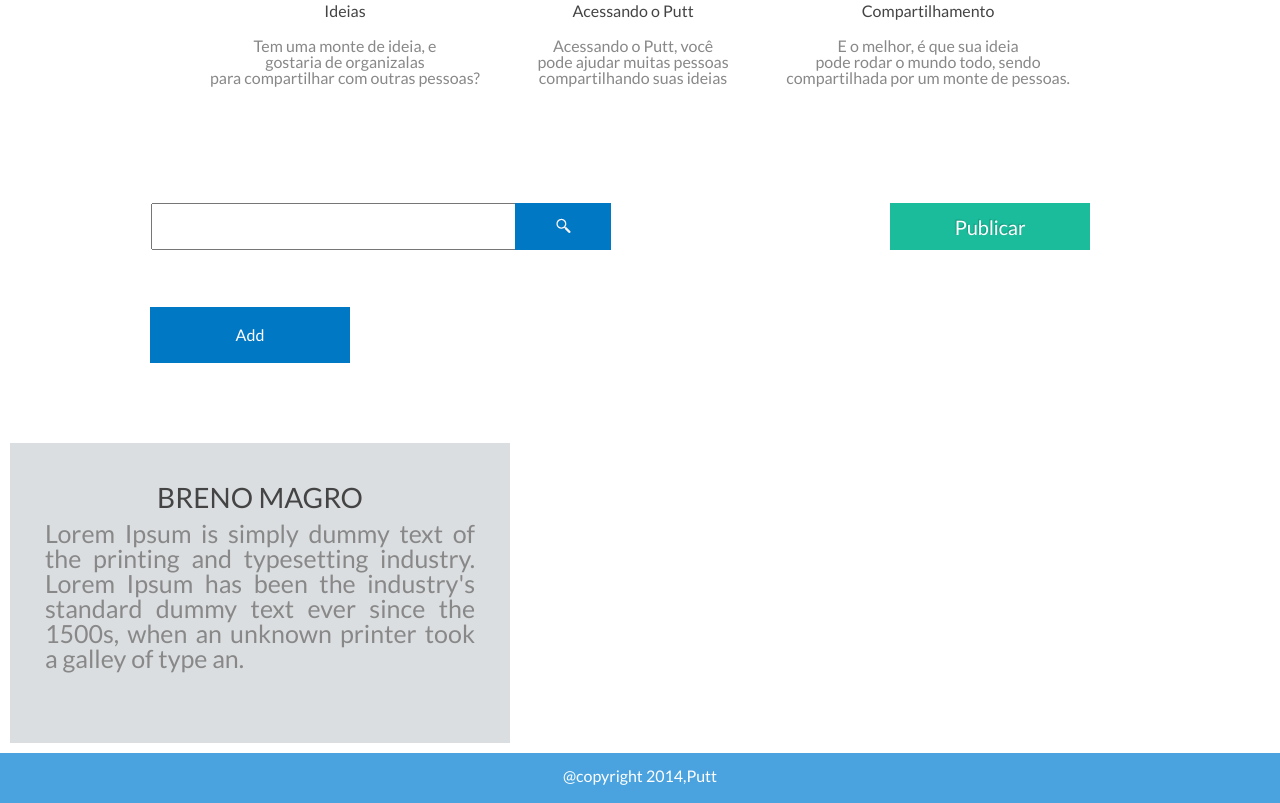
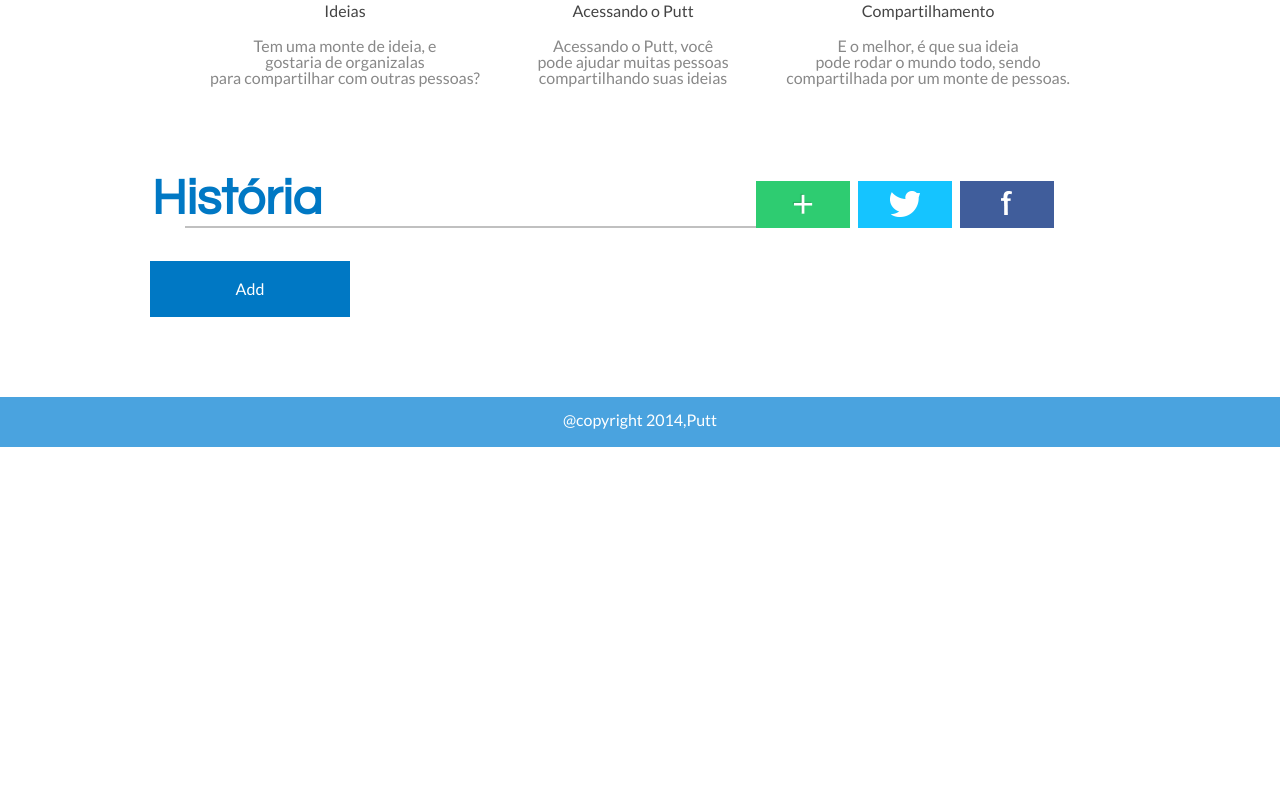
Before and after one commit to leokaplan/hackpuc, a website: page public/index.html in a window 1280 px wide. Shown: the part 564-1367 px from the top of the page. After the commit the page ends 1011 px from the top, so only its background shows below. Drawn offline with Linux system fonts and the light colour scheme.

Commit message:
add new html and css

```diff
--- a/public/index.html
+++ b/public/index.html
@@ -67,12 +67,34 @@
         </div>
     </div>
 
+
+
+<div class= "formdiv">
+           <h1 class="titulo"> História</h1>
+           <hr class="linhaTitulo"></hr>
+
+
+        </div>
+        <div class = "btn">
+            <a href="" target="_self" class=" offer" data-litebox-group="group-2"><img src="images/face.png" class="imgComp"></a>
+
+        </div>
+        <div class = "btn">
+
+            <a href="" target="_self" class=" offer1" data-litebox-group="group-2"><img src="images/twitter.png" class="imgComp"></a>
+        </div>
+
+        <div class = "btn">
+
+            <a href="" target="_self" class=" offer3" data-litebox-group="group-2">+</a>
+        </div>
+
+
     <div class='content'>
-      <input id="search-box" type="text" name="fname" width="100"></input>
-      <button id="search-btn"><img src="images/lupa.png"></button><br>
+
 
       <div class = "btn">
-          <a href="" target="_self" class=" offer" data-litebox-group="group-2">Publicar</a>
+
       </div>
 
       <section class='widgets'>
@@ -84,11 +106,6 @@
 
       </section>
     </div>
-    <div class="wiki">
-      <h1> BRENO MAGRO </h1>
-      <p>Lorem Ipsum is simply dummy text of the printing and typesetting industry. Lorem Ipsum has been the industry's standard dummy text ever since the 1500s, when an unknown printer took a galley of type an.</p>
-
-    </div>
   <footer>
     <p>@copyright 2014,Putt<p>
   </footer>
--- a/public/stylesheets/sample.css
+++ b/public/stylesheets/sample.css
@@ -205,20 +205,21 @@ h1{
 }
 
 .offer {
-background: none repeat scroll 0 0 #1bbc9b;
-color: #FFFFFF;
+background: none repeat scroll 0 0 #405D9B;
+color: #405D9B;
 display: block;
 float: left;
 font: 20px/48px "calibri";
 height: 47px;
-margin-top: -2px;
+margin-top: 82px;
+margin-left:-80px;
 text-align: center;
 text-decoration: none;
 text-shadow: -1px -1px 1px rgba(0, 0, 0, 0.2);
 }
 
 .offer {
-width: 200px;
+width: 94px;
 }
 a.offer:hover {
 background: #FCD04B;
@@ -245,6 +246,125 @@ a.offerbtn:hover {
 background: #FCD04B;
 }
 
+
+
+
+.offer1 {
+background: none repeat scroll 0 0 #15C4FF;
+color: #46629E;
+display: block;
+float: left;
+font: 20px/48px "calibri";
+height: 47px;
+margin-top: -2px;
+//margem twitter lado esquerdo
+//margin-left:120px;
+margin:82px -2px 0px -19px;
+text-align: center;
+text-decoration: none;
+text-shadow: -1px -1px 1px rgba(0, 0, 0, 0.2);
+}
+
+.offer1 {
+width: 94px;
+}
+a.offer1:hover {
+background: #FCD04B;
+}
+
+.offer1btn {
+background: none repeat scroll 0 0 #0E83CD;
+box-shadow: 0 1px 3px rgba(255, 255, 255, 0.3) inset, 0 2px 3px rgba(0, 0, 0, 0.4);
+color: #FFFFFF;
+display: block;
+float: left;
+font: 20px/48px "calibri";
+height: 56px;
+margin:  6px 190px 29px -10px;
+text-align: center;
+text-decoration: none;
+text-shadow: -1px -1px 1px rgba(0, 0, 0, 0.2);
+}
+
+.offer1btn {
+width: 94px;
+}
+a.offer1btn:hover {
+background: #FCD04B;
+}
+
+
+
+
+.offer3 {
+background: none repeat scroll 0 0 #2ecc71;
+color:#FFF;
+display: block;
+float: left;
+font: 38px/43px "calibri";
+height: 47px;
+//margin-top: -2px;
+//margin-left:180px;
+margin:82px 0px 0px 42px;
+text-align: center;
+text-decoration: none;
+text-shadow: -1px -1px 1px rgba(0, 0, 0, 0.2);
+
+}
+
+.offer3 {
+width: 94px;
+}
+a.offer3:hover {
+background: #FCD04B;
+}
+
+.offer3btn {
+background: none repeat scroll 0 0 #0E83CD;
+box-shadow: 0 1px 3px rgba(255, 255, 255, 0.3) inset, 0 2px 3px rgba(0, 0, 0, 0.4);
+color: #FFF;
+display: block;
+float: left;
+font: 20px/48px "calibri";
+height: 56px;
+margin:  6px 190px 29px -166px;
+text-align: center;
+text-decoration: none;
+text-shadow: -1px -1px 1px rgba(0, 0, 0, 0.2);
+}
+
+.offer3btn {
+width: 200px;
+}
+a.offer3btn:hover {
+background: #FCD04B;
+}
+
+
+h1.titulo{
+
+	font-family: "Century Gothic", "Monaco", monospace;
+  font-weight:bold;
+  font-size:50px;
+  margin:80px 0px -30px -806px;
+  color:#0078c4;
+
+
+}
+
+.linhaTitulo{
+	margin:32px 20px -47px 185px;
+	height:2px;
+	width:621px;
+	background-color:#c0c0c0;
+
+}
+
+.imgComp{
+	margin-top:10px;
+
+
+}
 
 
 .content {
@@ -410,7 +530,6 @@ pre .string.value {
     height: 47px;
     margin: 29px -4px 37px 1px;
     font-size: 15px;
-    padding: 14px;
 }
 
  h2{
@@ -422,23 +541,3 @@ pre .string.value {
 h2 p{
   margin:10px;
 }
-
-.wiki{
-  font-family: Lato, Helvetica, sans-serif;
-  padding:30px;
-  text-align:identify;
-  width: 500px;
-  height: 300px;
-  background: #dbdee0;
-  font-size: 25px;
-  margin: 5px 10px 10px 10px;
-
-}
-.wiki p{
-  margin: 5px;
-  text-align: justify;
-}
-.wiki h1{
-  margin: 10px;
-  font-size: 28px;
-}
```
Also changed, not shown: public/images/face.png (added), public/images/ico.png (added), public/images/logo.png, public/images/twitter.png (added).
